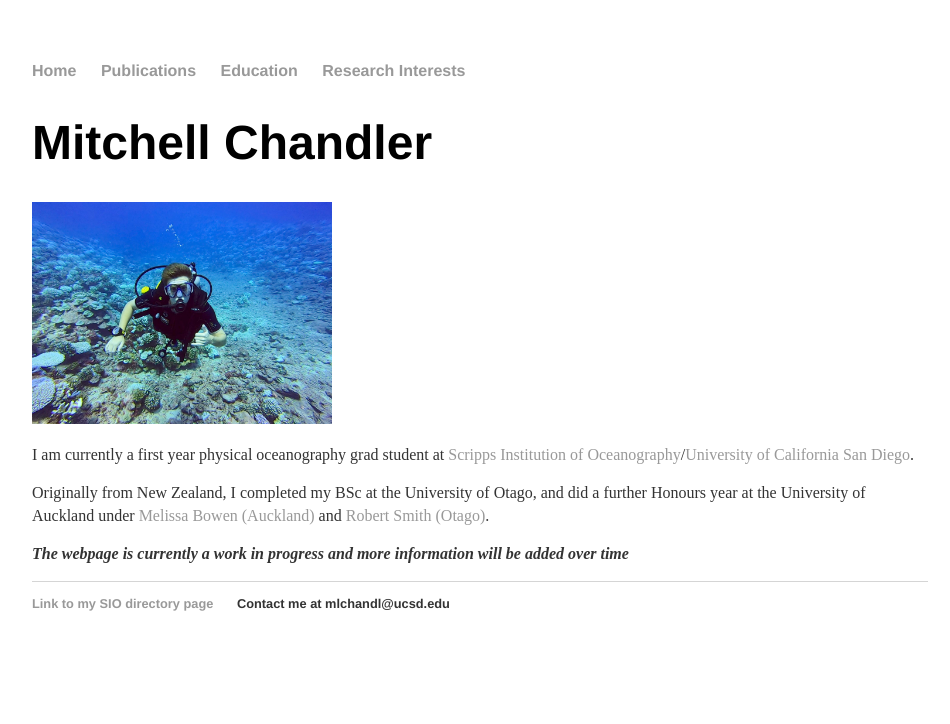
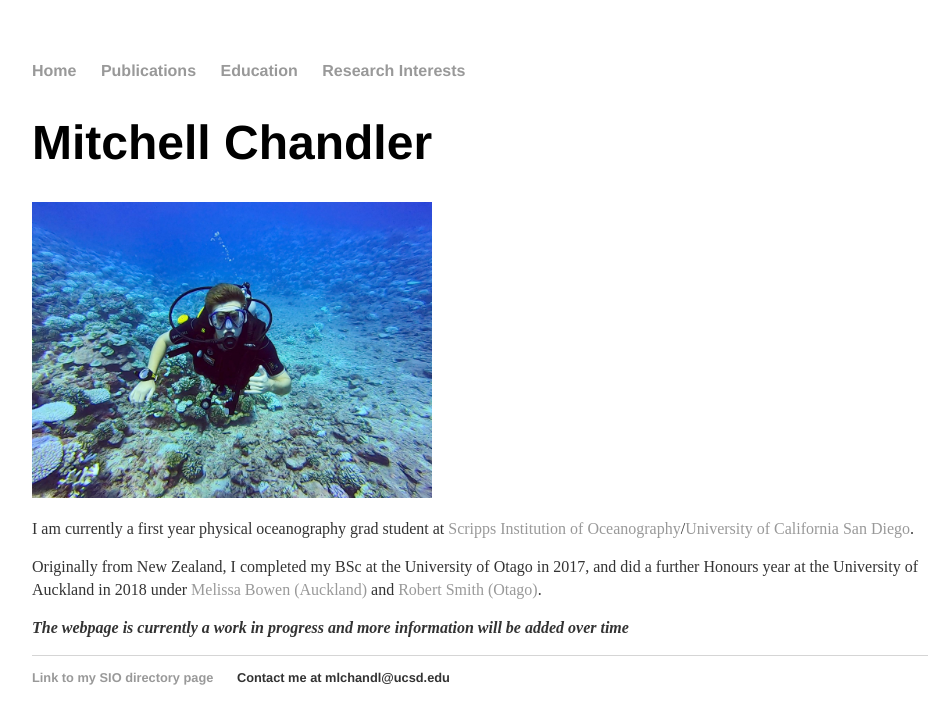
Before and after one commit to mlchandler/mlchandler.github.io, a Jekyll site: the page built from index.html, in a window 1280 px wide. Shown: the top 724 px of the page, without its empty margins (160-1110 px from the left). Built offline with Jekyll 4.4.1, drawn with Linux system fonts in a browser that asks for light colours.

Commit message:
Update index.html

```diff
--- a/index.html
+++ b/index.html
@@ -7,14 +7,14 @@ title: Mitchell Chandler
 
 <h1>Mitchell Chandler</h1>
 
-<img src="index_image.jpg" style="width:300px">
+<img src="index_image.jpg" style="width:400px">
 
 <p>
 I am currently a first year physical oceanography grad student at <a href="https://scripps.ucsd.edu/">Scripps Institution of Oceanography</a>/<a href="https://ucsd.edu/">University of California San Diego</a>.
 </p>
 
 <p>
-Originally from New Zealand, I completed my BSc at the University of Otago, and did a further Honours year at the University of Auckland under <a href="https://unidirectory.auckland.ac.nz/profile/m-bowen">Melissa Bowen (Auckland)</a> and <a href="https://www.otago.ac.nz/marinescience/staff/otago664247.html">Robert Smith (Otago)</a>.
+Originally from New Zealand, I completed my BSc at the University of Otago in 2017, and did a further Honours year at the University of Auckland in 2018 under <a href="https://unidirectory.auckland.ac.nz/profile/m-bowen">Melissa Bowen (Auckland)</a> and <a href="https://www.otago.ac.nz/marinescience/staff/otago664247.html">Robert Smith (Otago)</a>.
 </p>
 
 <p>
```
